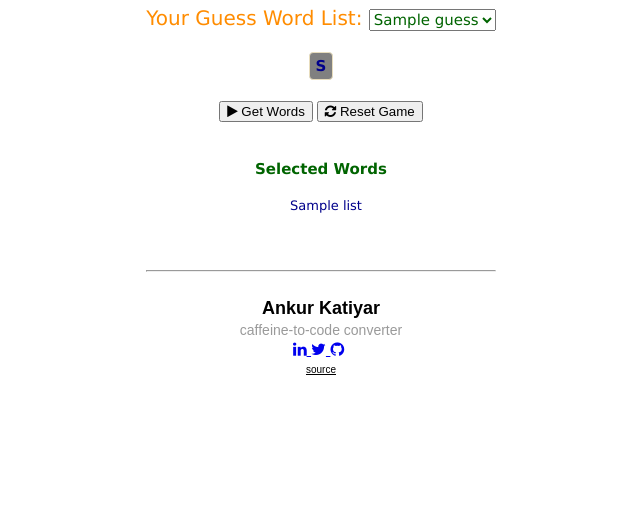
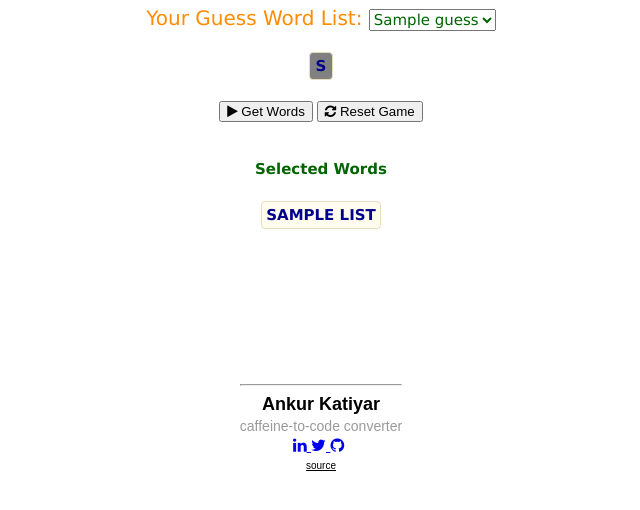
Before and after one commit to ankur-katiyar/wordle, a Django app: template templates/index.html in a window 1280 px wide. Shown: the part 241-751 px from the top of the page, without its empty margins (319-959 px from the left). Run offline with Django 3.2, Linux system fonts and the light colour scheme; the template is opened without the code that fills it: most values are stand-ins (such as "Sample title", 1, 10 or a date in 2020); some libraries are stand-ins or nearby versions.

Commit message:
more updates

```diff
--- a/templates/index.html
+++ b/templates/index.html
@@ -63,15 +63,30 @@
             text-transform: uppercase;
         }
 
+        .selectedword {
+            background: #fffbef;
+            border-radius: 4px;
+            border: 1px solid #e8ddbd;
+            color: #593230;
+            display: inline-block;
+            font-weight: 700;
+            font-family: sans-serif;
+            font-size: 14px;
+            line-height: 26px;
+            margin: 3px 1px;
+            min-width: 14px;
+            padding: 0 4px;
+            text-align: center;
+            text-transform: uppercase;
+        }
+
+
 
         footer {
-            text-align: left;
-            padding: 3px;
-            background-color: white;
-            bottom: 1;
-            position: fixed;
-            color: white;
-            display: block;
+            max-width: max-content;
+            text-align: center;
+            margin: auto;
+            height: 100%;
         }
     </style>
     <link rel="stylesheet" href="https://maxcdn.bootstrapcdn.com/font-awesome/4.4.0/css/font-awesome.min.css">
@@ -156,39 +171,39 @@
     <br>
 
     <h4 style="color: darkgreen; font-size: 15px; font-family: Verdana, sans-serif;">Selected Words </h4>
-    <ul style="color: darkblue; font-size: 13px; font-family: Verdana, sans-serif;">
+    <!-- <ul style="color: darkblue; font-size: 13px; font-family: Verdana, sans-serif;">
         {% for i in list %}
         <li style="  list-style-type: none; margin-left: -30px; padding-right: 0;">{{ i }}</li>
         {% endfor %}
-    </ul>
-    <br><br>
-    <hr>
+    </ul> -->
+    <div name="selectwordcontainer" class="selectcontainer">
+        <div name="selectwords" class="selectwords">
+            {% for item in list %}
+            {% for char in item %}
+            <div style="color: darkblue; font-size: 15px; font-family: Verdana, sans-serif;" name="selectword"
+                class="selectedword">{{char}}</div>
+            {% endfor %}
+            <br>
+            {% endfor %}
+        </div>
+
+        <div name="selectmasks" class="selectmasks" style="display: none;">
+            {% for item in mask_list %}
+            {% for char in item %}
+            <div name="selectmask" class="selectedmask">{{char}}</div>
+            {% endfor %}
+            {% endfor %}
+        </div>
+    </div>
     <br>
-    <h3 style="margin: 0px; font-size: 18px; color: black; text-align: center; font-family: Arial;">
-        <span>Ankur Katiyar</span>
-    </h3>
-    <p style="margin: 0px; color: rgb(154, 154, 154); font-size: 14px; line-height: 22px; font-family: Arial;">
-        <span>caffeine-to-code converter</span>
-    </p>
-    <div style="margin-left: 0px; margin-right: 5px; font-family: Arial; ">
-        <a href="https://www.linkedin.com/in/ankur-katiyar/">
-            <i class="fa fa-linkedin"></i>
-        </a>
-        <a href=" https://twitter.com/ankurkatiyar" target="_blank">
-            <i class='fa fa-twitter'></i>
-        </a>
-        <a href="https://github.com/ankur-katiyar" target="_blank">
-            <i class="fa fa-github"></i>
-        </a>
-    </div>
-    <a href="https://github.com/ankur-katiyar/wordle"
-        style="color: black; font-size: 10px; font-family: Arial, sans-serif; text-align: left;">
-        source</label>
-    </a>
-
+    <br>
+    <br>
+    <br>
 
     <script>
         var divItems = document.getElementsByClassName("word");
+        var selectItems = document.getElementsByClassName("selectedword");
+        var maskedItems = document.getElementsByClassName("selectedmask");
         window.onload = init;
 
         function setValueOfColors(value) {
@@ -259,6 +274,32 @@
             //document.getElementById("Colored_Word").setAttribute('value', selected_word.selected_word.value);
             //console.log(Colored_Word);
             setValueOfColors(selected_word.selected_word.value);
+            setSelectedWord();
+        }
+
+
+        function setSelectedWord() {
+            console.log("Now in Selected word!!!");
+            console.log(selectItems);
+            console.log(maskedItems);
+
+            for (var i = 0; i < selectItems.length; i++) {
+                var color = maskedItems[i].textContent;
+                var item = selectItems[i];
+                console.log("Ankur");
+                console.log(color);
+                console.log(item);
+                //item.style.backgroundColor = 'grey';
+                if (color == 'B') {
+                    item.style.backgroundColor = 'grey'
+                }
+                else if (color == 'Y') {
+                    item.style.backgroundColor = 'yellow'
+                }
+                else if (color == 'G') {
+                    item.style.backgroundColor = 'green'
+                }
+            }
         }
 
         function reset_wordle() {
@@ -293,6 +334,33 @@
 </body>
 
 <footer>
+    <br>
+    <br>
+    <br>
+    <br>
+    <hr>
+    <h3 style="margin: 0px; font-size: 18px; color: black; text-align: center; font-family: Arial;">
+        <span>Ankur Katiyar</span>
+    </h3>
+    <p style="margin: 0px; color: rgb(154, 154, 154); font-size: 14px; line-height: 22px; font-family: Arial;">
+        <span>caffeine-to-code converter</span>
+    </p>
+    <div style="margin-left: 0px; margin-right: 5px; font-family: Arial; ">
+        <a href="https://www.linkedin.com/in/ankur-katiyar/">
+            <i class="fa fa-linkedin"></i>
+        </a>
+        <a href=" https://twitter.com/ankurkatiyar" target="_blank">
+            <i class='fa fa-twitter'></i>
+        </a>
+        <a href="https://github.com/ankur-katiyar" target="_blank">
+            <i class="fa fa-github"></i>
+        </a>
+    </div>
+    <a href="https://github.com/ankur-katiyar/wordle"
+        style="color: black; font-size: 10px; font-family: Arial, sans-serif; text-align: left;">
+        source</label>
+    </a>
+
 </footer>
 
 </html>
```
Also changed, not shown: samwordle/views.py (+38 -10 lines), db.sqlite3.
